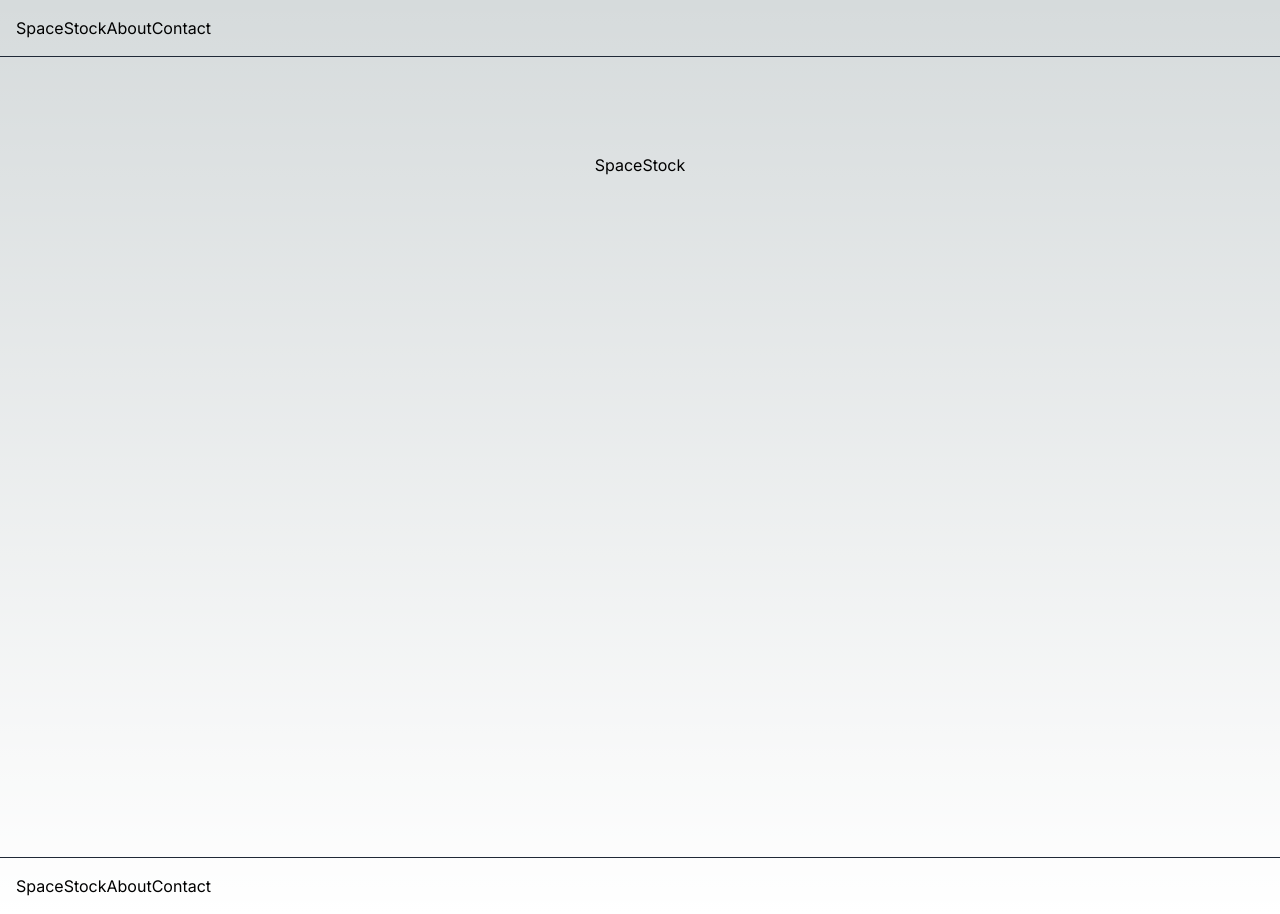
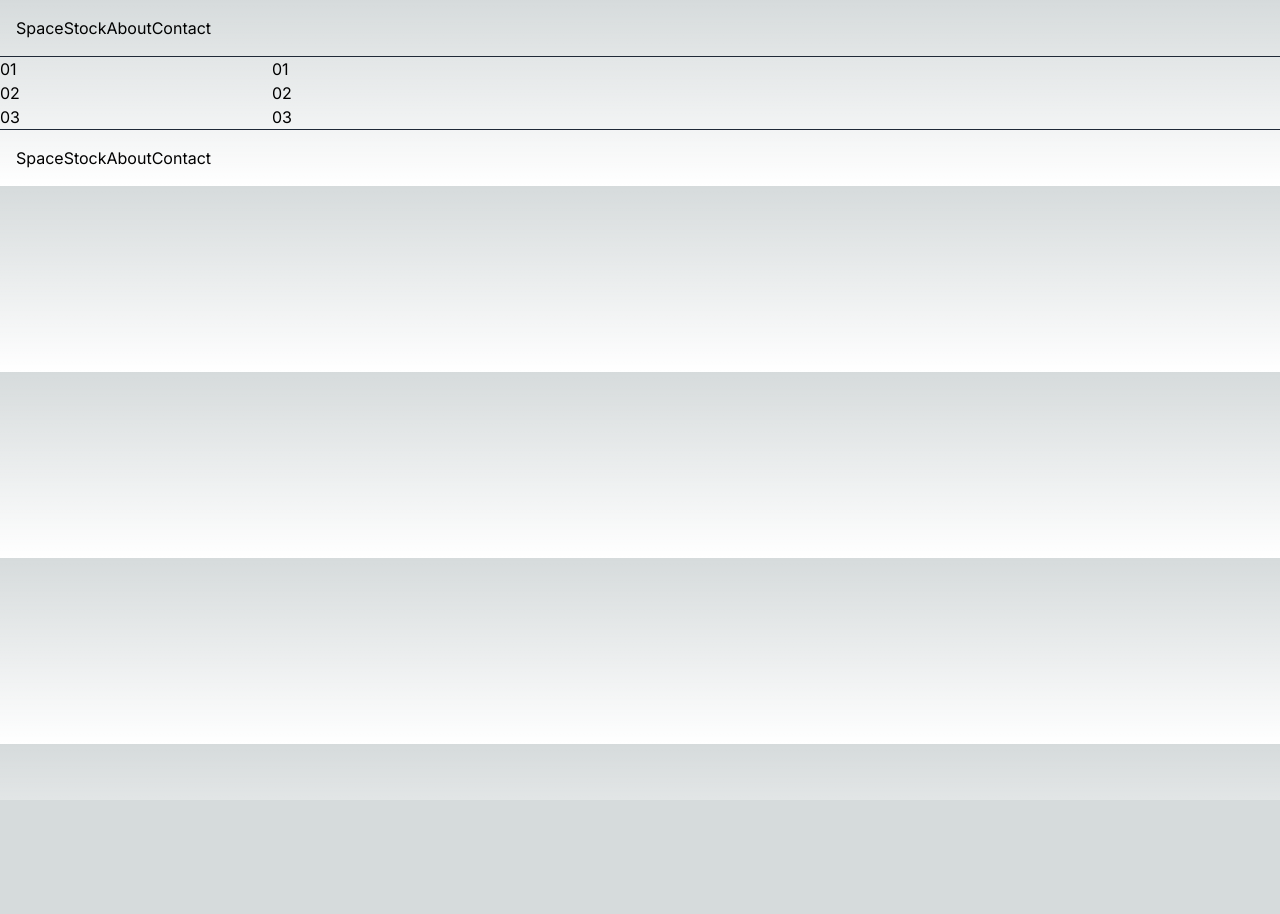
Before and after one commit to dvque/next-spacestock, a Next.js app: page / in a window 1280 px wide. After the commit the page ends 800 px from the top, so only its background shows below. Built offline with nearby package versions, Linux system fonts and the light colour scheme.

Commit message:
update page layout

```diff
--- a/src/app/page.tsx
+++ b/src/app/page.tsx
@@ -2,8 +2,17 @@ import Image from 'next/image'
 
 export default function Home() {
   return (
-    <main className="flex min-h-screen flex-col items-center justify-between p-24">
-      SpaceStock
+    <main className="flex flex-row gap-4">
+      <div className="flex flex-col basis-1/5">
+        <div>01</div>
+        <div>02</div>
+        <div>03</div>
+      </div>
+      <div className="flex flex-col basis-1/2">
+        <div>01</div>
+        <div>02</div>
+        <div>03</div>
+      </div>
     </main>
   )
 }
```
